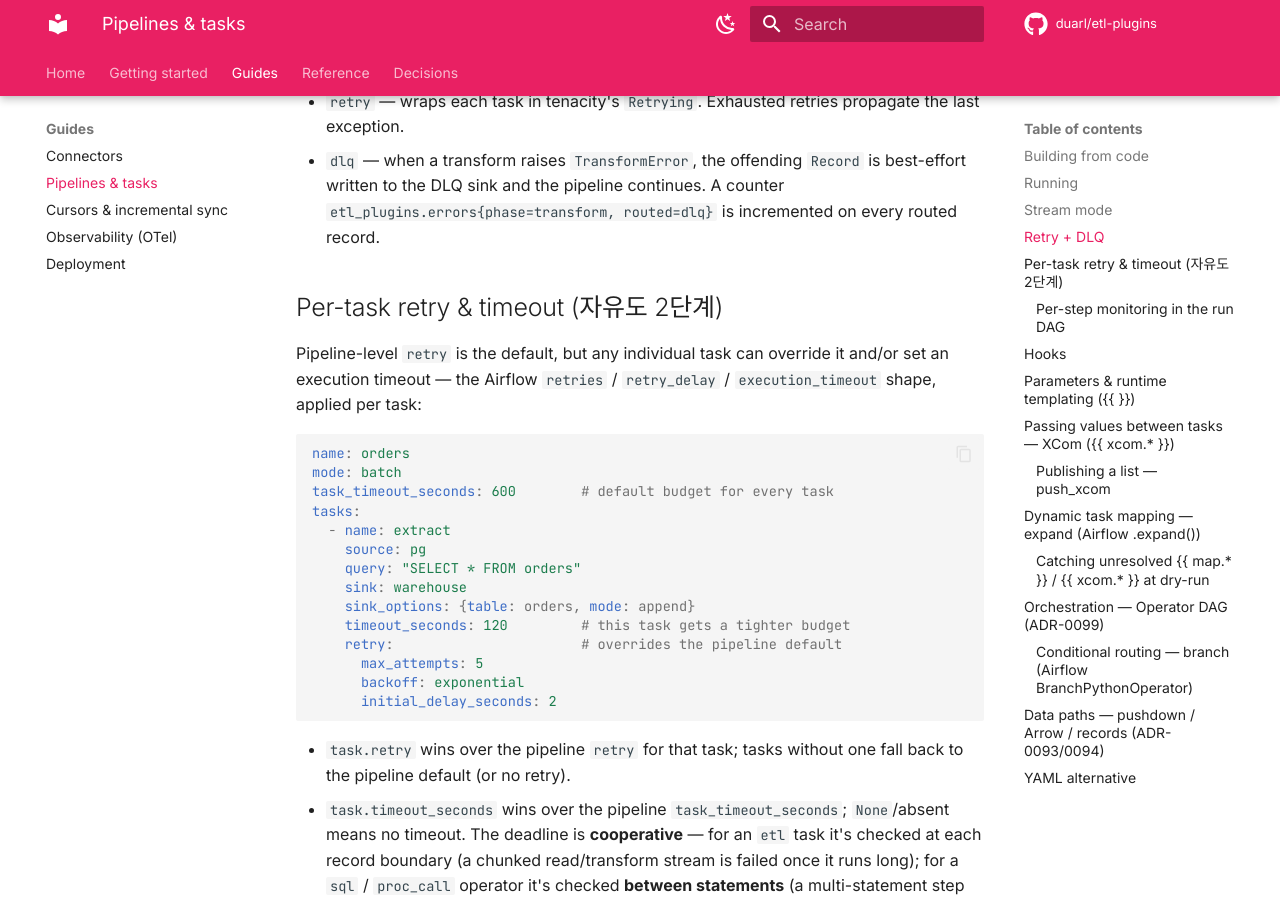
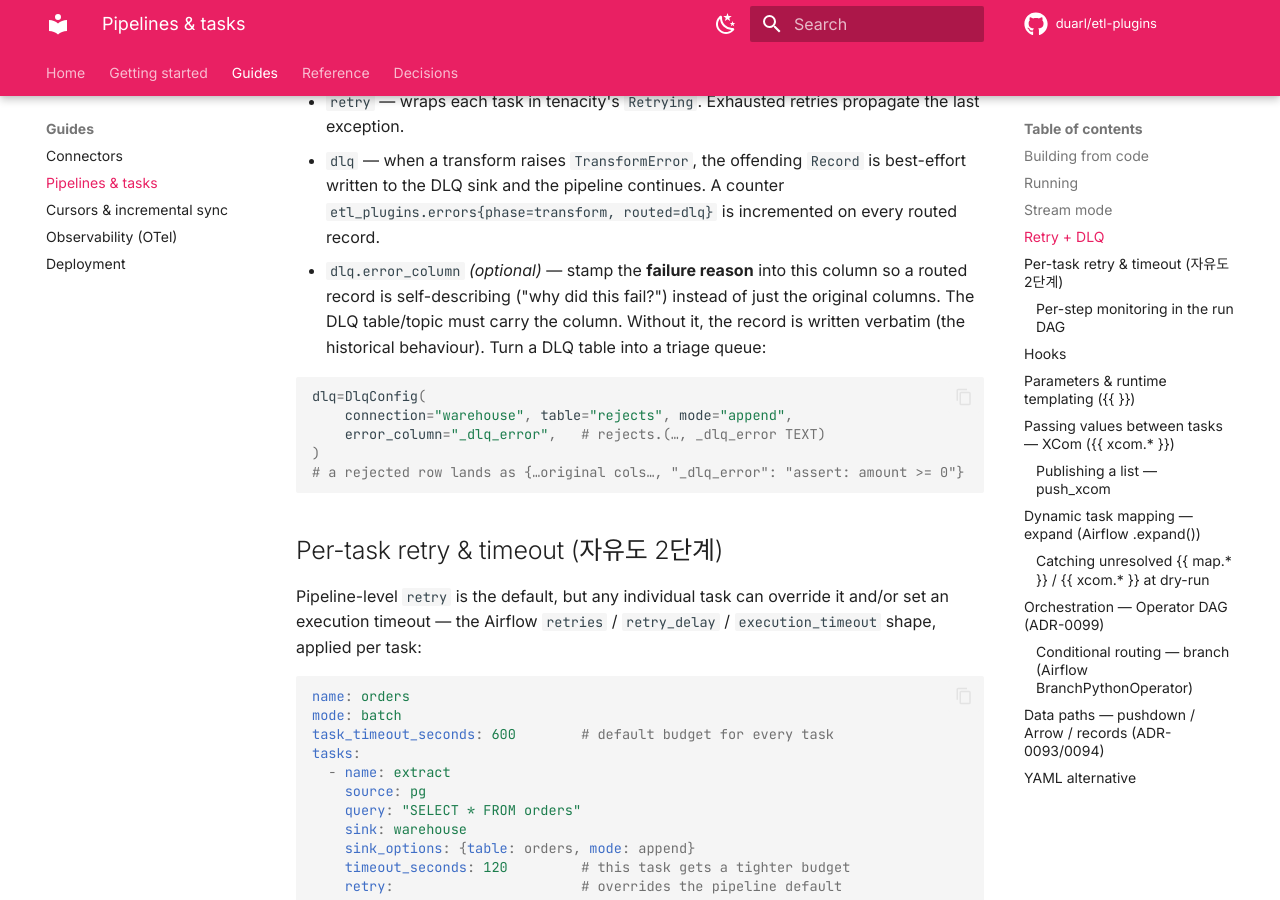
Before and after one commit to genebir/anyduct, an MkDocs documentation site: the page built from docs/guides/pipelines.md, in a window 1280 px wide and 900 px high, scrolled down 1770 px. Built offline with MkDocs 1.6.1 and Material for MkDocs 9.7.7, drawn with Linux system fonts in a browser that asks for light colours; comment, search, counter and statistics services are not loaded.

Commit message:
docs(examples): DLQ error_column 예제 + 가드 + pipelines.md DLQ 섹션 보강
DLQ가 examples에 전혀 없었고(cross-cutting 기능) docs DLQ 섹션도 신규 error_column 미언급.
dlq_with_error_reason.yaml — assert 게이트가 bad row를 DLQ로 라우팅 + error_column으로
사유 스탬프, triage 큐 패턴 시연. anyduct validate ✓. pipelines.md Retry+DLQ 섹션에
error_column 설명+코드. load-regression 가드 1건(error_column 파싱 잠금). 코드 변경 0.

Co-Authored-By: Claude Opus 4.8 (1M context) <noreply@anthropic.com>

````diff
--- a/docs/guides/pipelines.md
+++ b/docs/guides/pipelines.md
@@ -76,6 +76,19 @@ pipeline = Pipeline(
   `Record` is best-effort written to the DLQ sink and the pipeline
   continues. A counter `etl_plugins.errors{phase=transform, routed=dlq}`
   is incremented on every routed record.
+* `dlq.error_column` *(optional)* — stamp the **failure reason** into this
+  column so a routed record is self-describing ("why did this fail?")
+  instead of just the original columns. The DLQ table/topic must carry the
+  column. Without it, the record is written verbatim (the historical
+  behaviour). Turn a DLQ table into a triage queue:
+
+  ```python
+  dlq=DlqConfig(
+      connection="warehouse", table="rejects", mode="append",
+      error_column="_dlq_error",   # rejects.(…, _dlq_error TEXT)
+  )
+  # a rejected row lands as {…original cols…, "_dlq_error": "assert: amount >= 0"}
+  ```
 
 ## Per-task retry & timeout (자유도 2단계)
 
````
Also changed, not shown: 2 other files.
